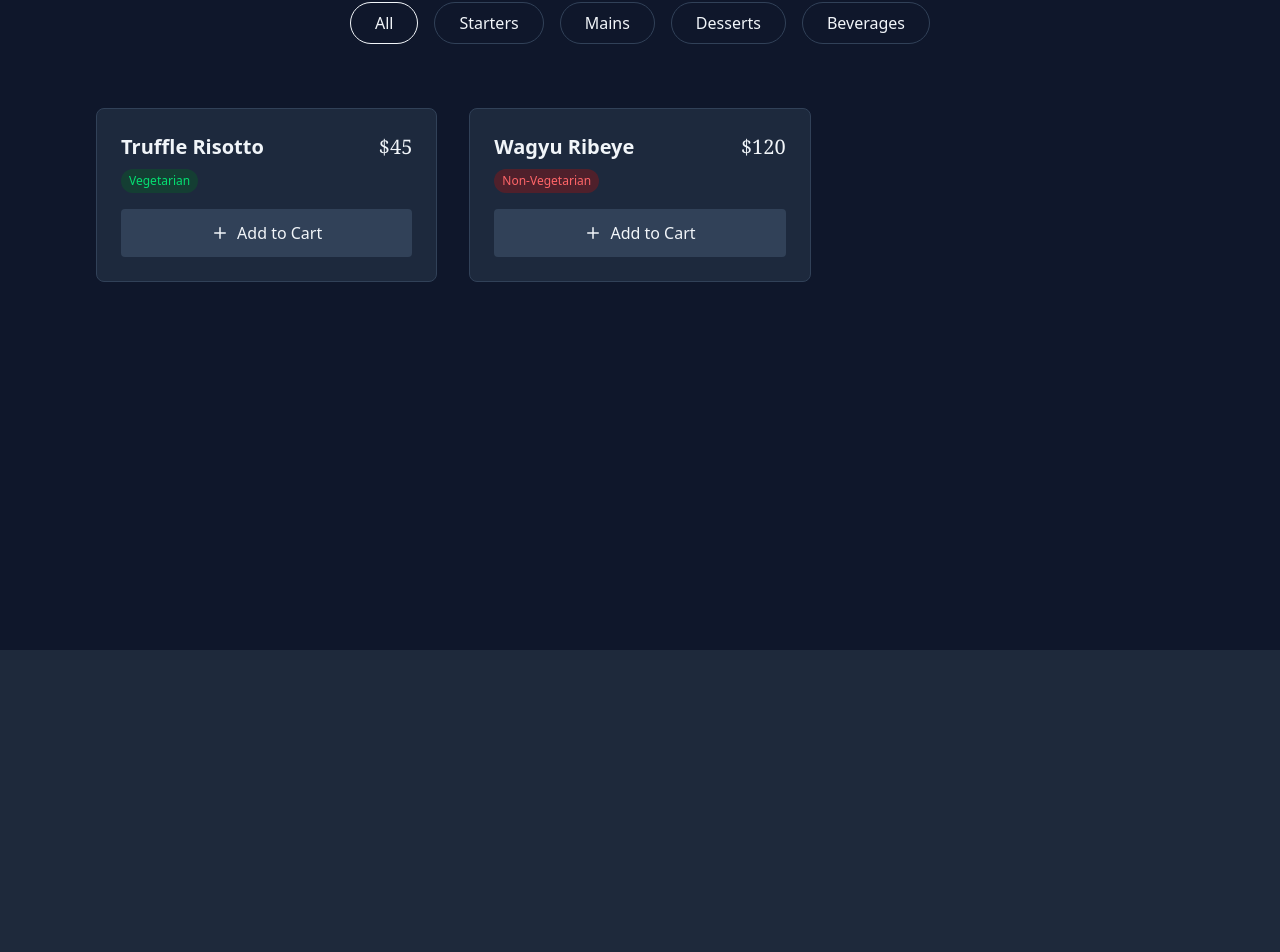
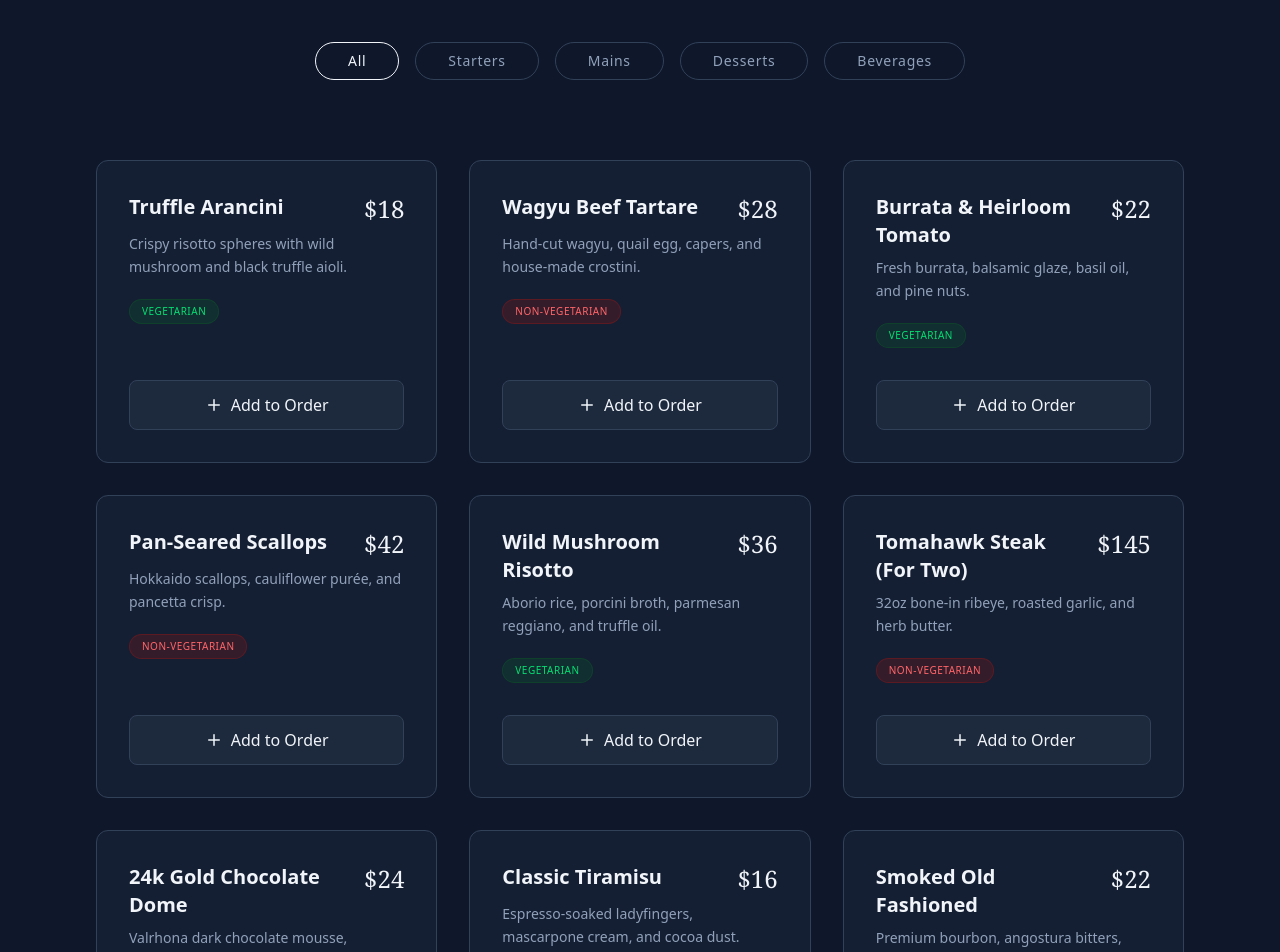
Before and after one commit to Prince-Dev-Git/pd-cafe, a Next.js app: page / in a window 1280 px wide. Shown: the part 950-1902 px from the top of the page. Before the commit the page ends 1600 px from the top, so only its background shows below. Built offline with nearby package versions, Linux system fonts and the light colour scheme.

Commit message:
feat: add robust menu data structure

```diff
--- a/components/Menu.tsx
+++ b/components/Menu.tsx
@@ -1,16 +1,10 @@
 'use client';
 
 import { useState } from 'react';
-import { motion } from 'framer-motion';
+import { motion, AnimatePresence } from 'framer-motion';
 import { useStore } from '@/store/useStore';
 import { Plus } from 'lucide-react';
-
-// Mock data: In production, import this from @/data/menuData.ts
-const menuData = [
-  { id: '1', name: 'Truffle Risotto', price: 45, category: 'Mains', veg: true },
-  { id: '2', name: 'Wagyu Ribeye', price: 120, category: 'Mains', veg: false },
-  // ... optimized to handle 60+ items smoothly
-];
+import { menuData } from '@/data/menuData'; // <-- Importing your new massive data file
 
 const categories = ['All', 'Starters', 'Mains', 'Desserts', 'Beverages'];
 
@@ -18,25 +12,28 @@ export default function Menu() {
   const [activeFilter, setActiveFilter] = useState('All');
   const addToCart = useStore((state) => state.addToCart);
 
+  // Filter the massive array based on the selected category
   const filteredMenu = activeFilter === 'All'
     ? menuData
     : menuData.filter(item => item.category === activeFilter);
 
   return (
-    <section id="menu" className="py-20 bg-slate-900 text-slate-100 min-h-screen px-6 lg:px-24">
+    <section id="menu" className="py-24 bg-slate-900 text-slate-100 min-h-screen px-6 lg:px-24">
       <div className="max-w-7xl mx-auto">
-        <h2 className="text-4xl font-serif text-gold-500 mb-8 text-center">Curated Selection</h2>
+        <h2 className="text-4xl md:text-5xl font-serif text-gold-500 mb-12 text-center tracking-wide">
+          Curated Selection
+        </h2>
 
         {/* Category Filters */}
-        <div className="flex gap-4 overflow-x-auto pb-4 justify-center mb-12 scrollbar-hide">
+        <div className="flex gap-4 overflow-x-auto pb-4 justify-center mb-16 scrollbar-hide">
           {categories.map((cat) => (
             <button
               key={cat}
               onClick={() => setActiveFilter(cat)}
-              className={`px-6 py-2 rounded-full border transition-all ${
+              className={`px-8 py-2 rounded-full border transition-all whitespace-nowrap tracking-wider text-sm ${
                 activeFilter === cat
                   ? 'border-gold-500 bg-gold-500/10 text-gold-500'
-                  : 'border-slate-700 hover:border-gold-400'
+                  : 'border-slate-700 text-slate-400 hover:border-gold-400 hover:text-gold-400'
               }`}
             >
               {cat}
@@ -45,33 +42,45 @@ export default function Menu() {
         </div>
 
         {/* Menu Grid */}
-        <div className="grid grid-cols-1 md:grid-cols-2 lg:grid-cols-3 gap-8">
+        <motion.div layout className="grid grid-cols-1 md:grid-cols-2 lg:grid-cols-3 gap-8">
+          <AnimatePresence>
             {filteredMenu.map((item) => (
               <motion.div
                 layout
-              initial={{ opacity: 0, y: 20 }}
-              animate={{ opacity: 1, y: 0 }}
+                initial={{ opacity: 0, scale: 0.9 }}
+                animate={{ opacity: 1, scale: 1 }}
+                exit={{ opacity: 0, scale: 0.9 }}
+                transition={{ duration: 0.3 }}
                 key={item.id}
-              className="bg-slate-800 border border-slate-700 p-6 rounded-lg hover:border-gold-500/50 transition-colors"
+                className="bg-slate-800/50 border border-slate-700 p-8 rounded-xl hover:border-gold-500/50 transition-colors flex flex-col justify-between"
               >
-              <div className="flex justify-between items-start mb-4">
                 <div>
-                  <h3 className="text-xl font-semibold text-slate-100">{item.name}</h3>
-                  <span className={`text-xs px-2 py-1 rounded-full mt-2 inline-block ${item.veg ? 'bg-green-900/50 text-green-400' : 'bg-red-900/50 text-red-400'}`}>
+                  <div className="flex justify-between items-start mb-2">
+                    <h3 className="text-xl font-semibold text-slate-100 pr-4">{item.name}</h3>
+                    <span className="text-gold-500 font-serif text-2xl">${item.price}</span>
+                  </div>
+
+                  <p className="text-slate-400 text-sm mb-4 leading-relaxed h-12">
+                    {item.description}
+                  </p>
+
+                  <span className={`text-[10px] uppercase tracking-wider px-3 py-1 rounded-full inline-block ${
+                    item.veg ? 'bg-green-900/30 text-green-400 border border-green-900/50' : 'bg-red-900/30 text-red-400 border border-red-900/50'
+                  }`}>
                     {item.veg ? 'Vegetarian' : 'Non-Vegetarian'}
                   </span>
                 </div>
-                <span className="text-gold-500 font-serif text-xl">${item.price}</span>
-              </div>
+
                 <button
                   onClick={() => addToCart({ id: item.id, name: item.name, price: item.price })}
-                className="w-full mt-4 flex items-center justify-center gap-2 bg-slate-700 hover:bg-gold-500 hover:text-slate-900 text-gold-500 py-3 rounded transition-colors"
+                  className="w-full mt-8 flex items-center justify-center gap-2 bg-slate-800 hover:bg-gold-500 hover:text-slate-900 text-gold-500 py-3 rounded-lg border border-slate-700 hover:border-gold-500 transition-all duration-300"
                 >
-                <Plus size={18} /> Add to Cart
+                  <Plus size={18} /> Add to Order
                 </button>
               </motion.div>
             ))}
-        </div>
+          </AnimatePresence>
+        </motion.div>
       </div>
     </section>
   );
--- /dev/null
+++ b/data/menuData.ts
@@ -0,0 +1,100 @@
+export interface MenuItem {
+  id: string;
+  name: string;
+  description: string;
+  price: number;
+  category: 'Starters' | 'Mains' | 'Desserts' | 'Beverages';
+  veg: boolean;
+}
+
+export const menuData: MenuItem[] = [
+  // --- STARTERS ---
+  {
+    id: 's1',
+    name: 'Truffle Arancini',
+    description: 'Crispy risotto spheres with wild mushroom and black truffle aioli.',
+    price: 18,
+    category: 'Starters',
+    veg: true
+  },
+  {
+    id: 's2',
+    name: 'Wagyu Beef Tartare',
+    description: 'Hand-cut wagyu, quail egg, capers, and house-made crostini.',
+    price: 28,
+    category: 'Starters',
+    veg: false
+  },
+  {
+    id: 's3',
+    name: 'Burrata & Heirloom Tomato',
+    description: 'Fresh burrata, balsamic glaze, basil oil, and pine nuts.',
+    price: 22,
+    category: 'Starters',
+    veg: true
+  },
+
+  // --- MAINS ---
+  {
+    id: 'm1',
+    name: 'Pan-Seared Scallops',
+    description: 'Hokkaido scallops, cauliflower purée, and pancetta crisp.',
+    price: 42,
+    category: 'Mains',
+    veg: false
+  },
+  {
+    id: 'm2',
+    name: 'Wild Mushroom Risotto',
+    description: 'Aborio rice, porcini broth, parmesan reggiano, and truffle oil.',
+    price: 36,
+    category: 'Mains',
+    veg: true
+  },
+  {
+    id: 'm3',
+    name: 'Tomahawk Steak (For Two)',
+    description: '32oz bone-in ribeye, roasted garlic, and herb butter.',
+    price: 145,
+    category: 'Mains',
+    veg: false
+  },
+
+  // --- DESSERTS ---
+  {
+    id: 'd1',
+    name: '24k Gold Chocolate Dome',
+    description: 'Valrhona dark chocolate mousse, raspberry center, edible gold leaf.',
+    price: 24,
+    category: 'Desserts',
+    veg: true
+  },
+  {
+    id: 'd2',
+    name: 'Classic Tiramisu',
+    description: 'Espresso-soaked ladyfingers, mascarpone cream, and cocoa dust.',
+    price: 16,
+    category: 'Desserts',
+    veg: true
+  },
+
+  // --- BEVERAGES ---
+  {
+    id: 'b1',
+    name: 'Smoked Old Fashioned',
+    description: 'Premium bourbon, angostura bitters, orange peel, hickory smoke.',
+    price: 22,
+    category: 'Beverages',
+    veg: true
+  },
+  {
+    id: 'b2',
+    name: 'Artisan Sparkling Water',
+    description: '750ml imported sparkling mineral water.',
+    price: 9,
+    category: 'Beverages',
+    veg: true
+  }
+
+  // ... You can continue pasting the rest of your 60+ items here following this exact format!
+];
```
Lines whose indentation alone changed are shown as unchanged.
